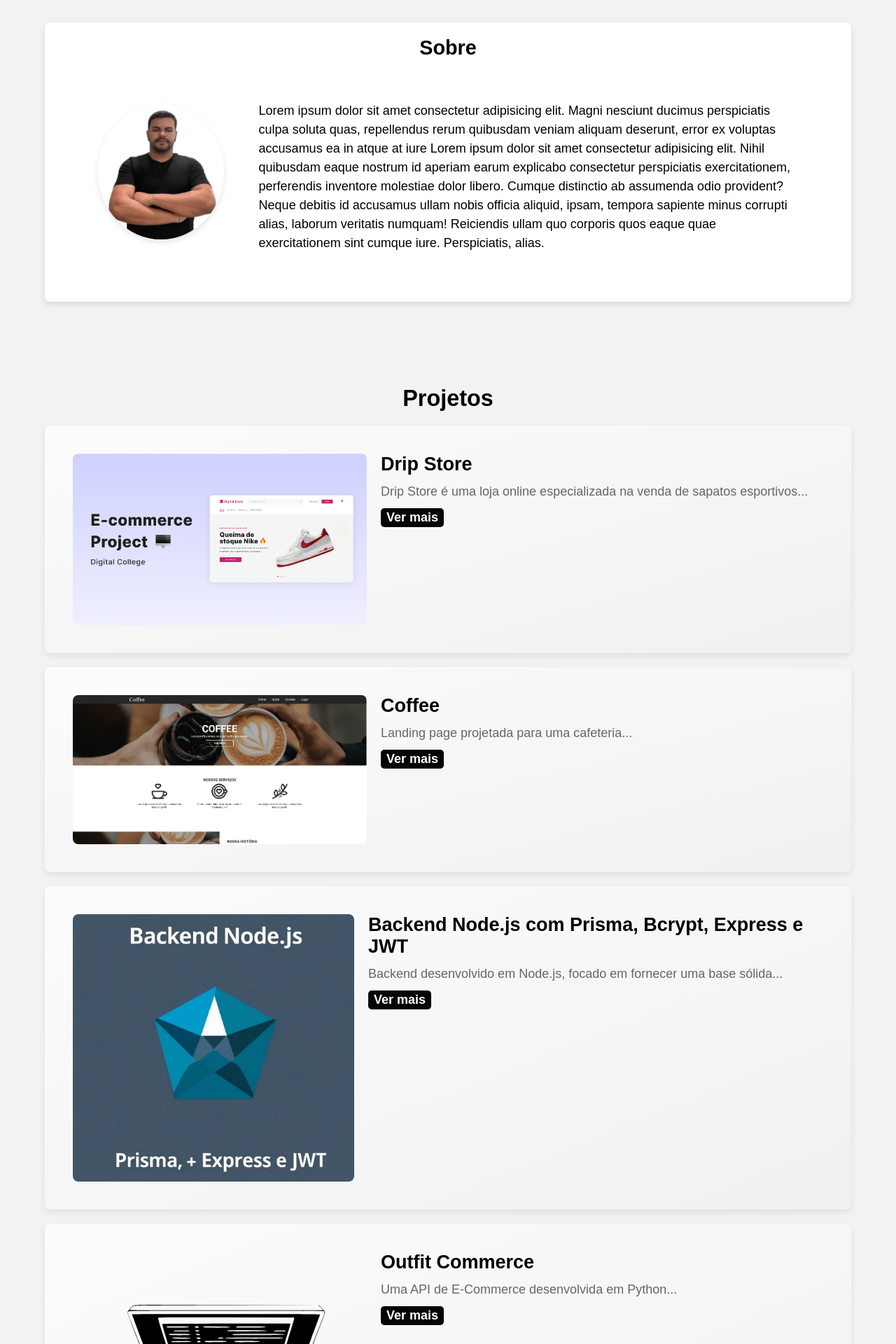
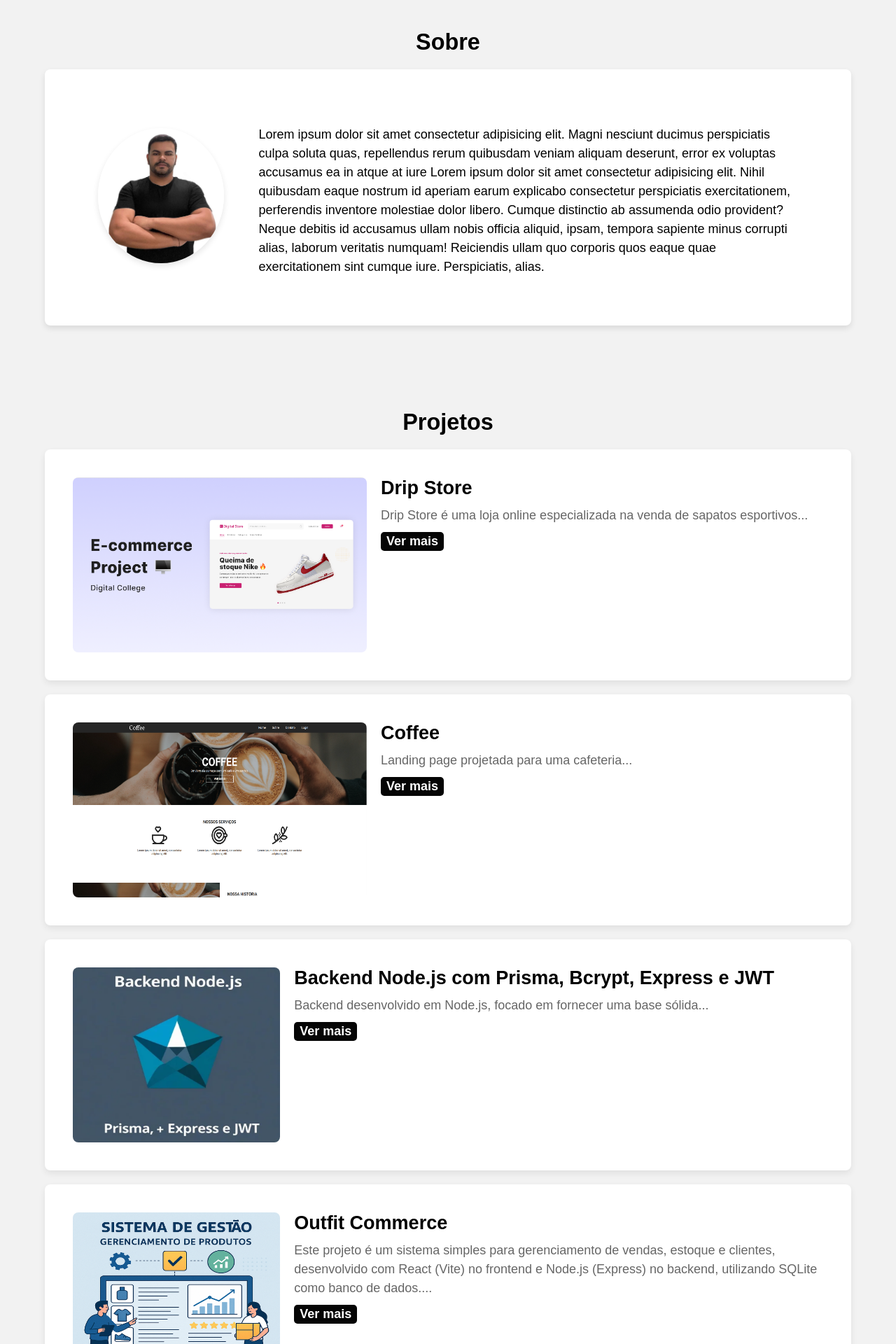
Before and after one commit to marcelocarvalho1/portfolio, a React (Vite) app: page / in a window 1280 px wide. Shown: the part 880-2800 px from the top of the page at 70% size. Built offline with nearby package versions, Linux system fonts and the light colour scheme.

Commit message:
Adiciona imagem do sistema de gestão e atualiza descrição do projeto; ajusta estilos na seção Sobre para melhor responsividade e consistência visual

```diff
--- a/src/components/Projetos/Projetos.css
+++ b/src/components/Projetos/Projetos.css
@@ -17,13 +17,14 @@
   padding: 40px;
 
   border-radius: 8px;
-  background: linear-gradient(to bottom right, #fcfcfc, #f0f0f0);
+   background-color: #fff;
   box-shadow: 0 4px 10px rgba(0, 0, 0, 0.08);
   transition: transform 0.2s ease, box-shadow 0.2s ease;
   cursor: pointer;
 }
 .project-image {
   width: 420px;
+  height: 250px;
   max-width: 100%;
   border-radius: 8px;
 }
@@ -78,9 +79,19 @@
     gap: 10px;
   }
 
+  .section-title{
+    font-size: 1.4rem;
+    margin-top: auto;
+  }
+
   .project-image {
     width: 100%;
-    max-width: 200px;
+    max-width: 400px;
+    margin-bottom: 10px;
+    display: block;
+    margin-left: auto;
+    margin-right: auto;
+
   }
 
   .project-description h3 {
--- a/src/components/Projetos/index.jsx
+++ b/src/components/Projetos/index.jsx
@@ -3,7 +3,7 @@ import "./Projetos.css";
 import PROJETO1 from "../../assets/projetos/image.png";
 import PROJETO2 from "../../assets/projetos/coffee.png";
 import PROJETO3 from "../../assets/projetos/node.js.png";
-import PROJETO4 from "../../assets/projetos/img-4.svg";
+import PROJETO4 from "../../assets/projetos/sistema-de-gestao.png";
 
 const projetos = [
   {
@@ -29,8 +29,8 @@ const projetos = [
   {
     imagem: PROJETO4,
     titulo: "Outfit Commerce",
-    descricao: "Uma API de E-Commerce desenvolvida em Python...",
-    link: "#",
+    descricao: "Este projeto é um sistema simples para gerenciamento de vendas, estoque e clientes, desenvolvido com React (Vite) no frontend e Node.js (Express) no backend, utilizando SQLite como banco de dados....",
+    link: "https://github.com/marcelocarvalho1/sistema-de-gestao",
   },
 ];
 
--- a/src/components/Sobre/Sobre.css
+++ b/src/components/Sobre/Sobre.css
@@ -11,10 +11,10 @@
 
 
 .titulo-sobre {
-  font-size: 1.6rem;
+  font-size: 1.8rem;
   font-weight: bold;
   color: #000;
-  margin-bottom: 20px;
+  margin: 60px 0px -30px 0px;
   text-align: center;
 }
 
@@ -68,6 +68,7 @@
 @media (max-width: 480px) {
   .container-sobre {
     padding: 10px;
+    margin-bottom: 20px;
   }
 
   .titulo-sobre {
--- a/src/components/Sobre/index.jsx
+++ b/src/components/Sobre/index.jsx
@@ -4,8 +4,10 @@ import "./Sobre.css";
 
 const Sobre = () => {
   return (
+    <>
+    <h2 className="titulo-sobre">Sobre</h2>
     <section className="container-sobre">
-      <h2 className="titulo-sobre">Sobre</h2>
+
       <div className="sobre-row">
         <div className="sobre-foto">
           <img src="/src/assets/profile/marcelo.jpeg" alt="Foto de perfil" />
@@ -27,6 +29,8 @@ const Sobre = () => {
         </div>
       </div>
     </section>
+    </>
+
   );
 };
 
```
Also changed, not shown: src/assets/projetos/sistema-de-gestao.png (added).
